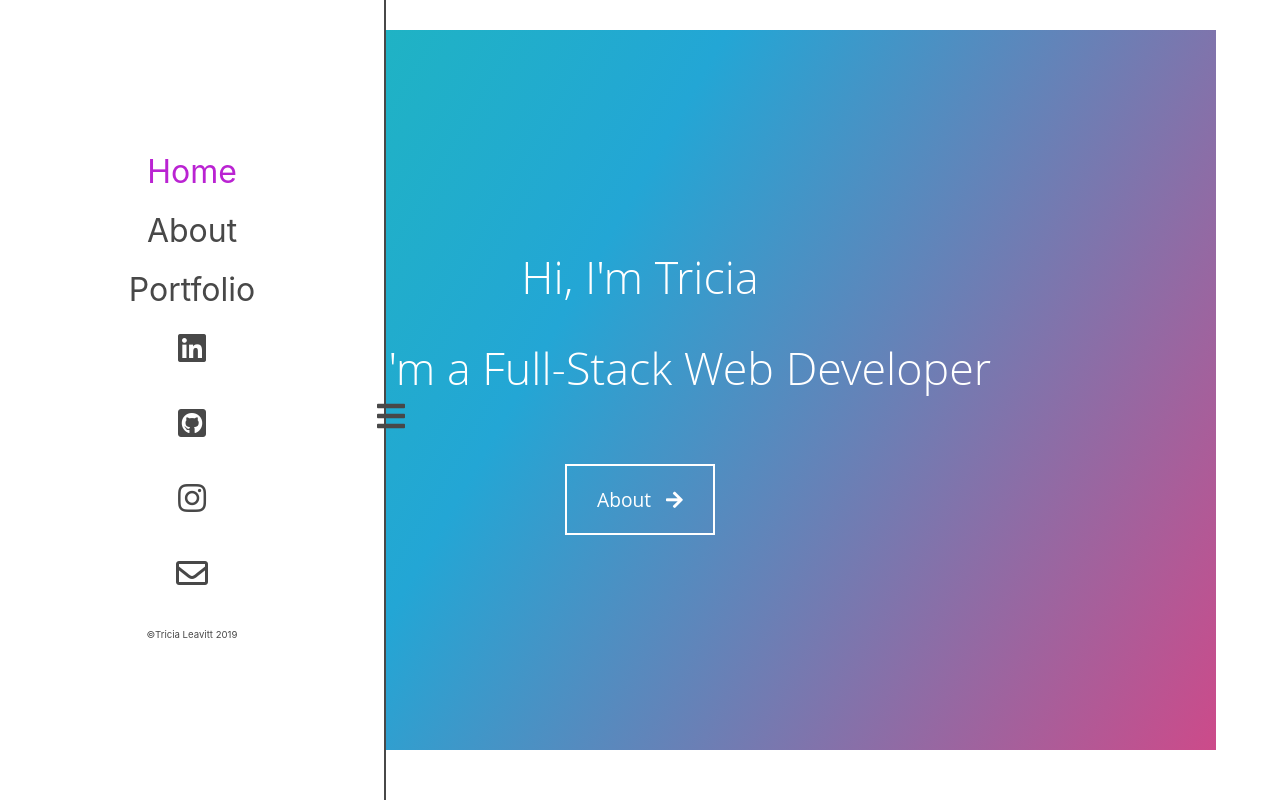
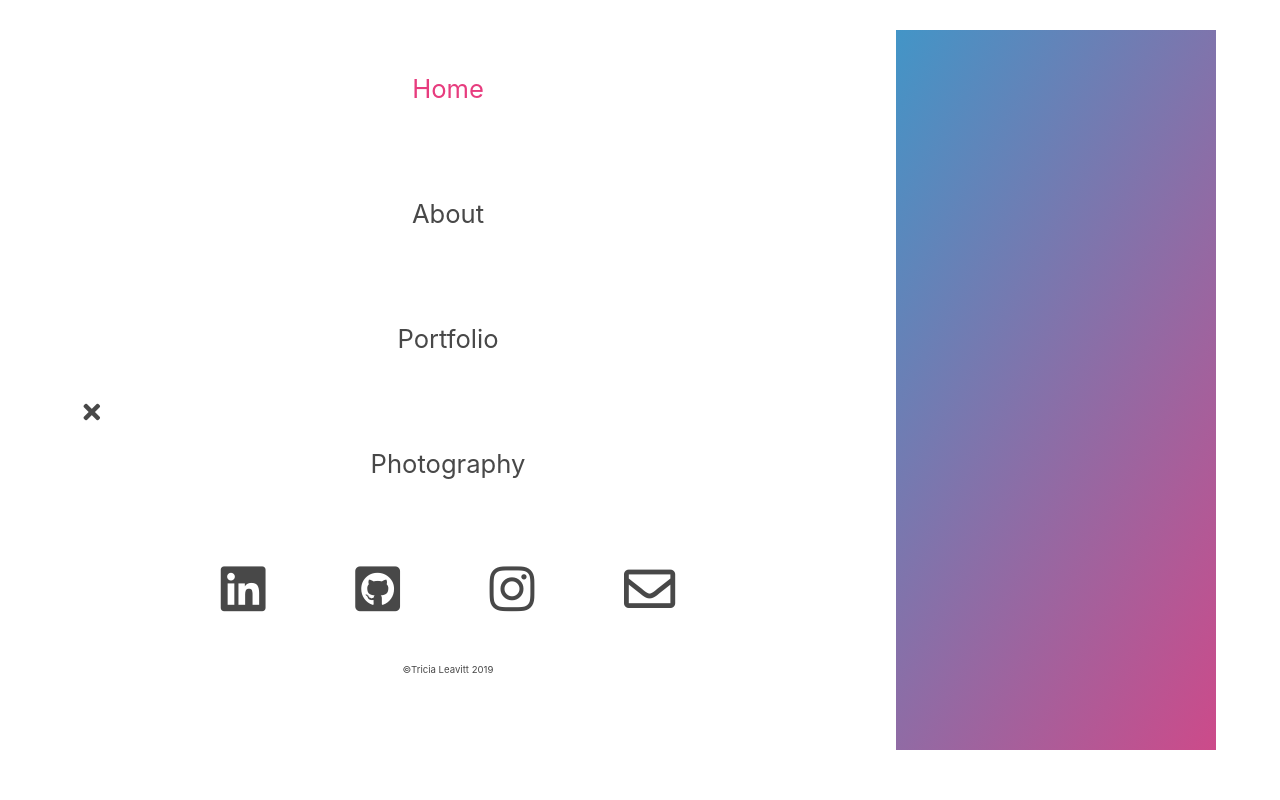
Before and after one commit to tricialeav/Portfolio, a React (Create React App) app: page / in a window 1280 px wide. Both pictures are taken after a click on the icon 41 px from the left and 416 px from the top of the page. Shown: the top 800 px of the page. Built offline with nearby package versions, Linux system fonts and the light colour scheme; some icons are missing.

Commit message:
Added heading font and additional styling

```diff
--- a/public/index.html
+++ b/public/index.html
@@ -23,6 +23,7 @@
       Learn how to configure a non-root public URL by running `npm run build`.
     -->
     <link rel="stylesheet" href="https://use.fontawesome.com/releases/v5.8.1/css/all.css" integrity="sha384-50oBUHEmvpQ+1lW4y57PTFmhCaXp0ML5d60M1M7uH2+nqUivzIebhndOJK28anvf" crossorigin="anonymous">
+    <link href="https://fonts.googleapis.com/css?family=Permanent+Marker" rel="stylesheet">
     <title>Tricia Leavitt</title>
   </head>
   <body>
--- a/src/App.js
+++ b/src/App.js
@@ -7,7 +7,7 @@ import Landing from './views/Landing/Landing';
 import About from './views/About/About';
 import Portfolio from './components/portfolio/portfolio';
 // import Contact from './components/contact/contact';
-import Footer from './components/footer/footer';
+// import Footer from './components/footer/footer';
 
 
 // TODO enable scrolling animation
@@ -21,7 +21,7 @@ class App extends Component {
         <Landing />
         <About />
         <Portfolio />
-        <Footer />
+        {/* <Footer /> */}
       </div>
     );
   }
--- a/src/components/navigation2/navigation2.js
+++ b/src/components/navigation2/navigation2.js
@@ -1,15 +1,14 @@
 import React, { Component } from 'react';
 import { Link, animateScroll as scroll } from "react-scroll";
 import './navigation2.scss'
-
-// TODO update navigation for scroll function
 
 export default class Navigation2 extends Component {
     constructor(props) {
         super(props);
 
         this.state = {
-            navType: 'nav'
+            navType: 'nav',
+            navIcon: 'fas fa-bars'
         }
 
         this.toggleNav = this.toggleNav.bind(this)
@@ -23,11 +22,13 @@ export default class Navigation2 extends Component {
         e.preventDefault();
         if (this.state.navType === 'nav' || this.state.navType === 'closeNav') {
             this.setState({
-                navType: 'openNav'
+                navType: 'openNav',
+                navIcon: 'fas fa-times'
             })
         } else if (this.state.navType === 'openNav') {
             this.setState({
-                navType: 'closeNav'
+                navType: 'closeNav',
+                navIcon: 'fas fa-bars'
             })
         }
 
@@ -38,9 +39,10 @@ export default class Navigation2 extends Component {
             <div id='navigation'>
                 <div className={this.state.navType}>
                     <div className='collapsibleNav' >
-                        <i className="fas fa-bars" onClick={e => this.toggleNav(e)}></i>
+                        <i className={this.state.navIcon} onClick={e => this.toggleNav(e)}></i>
                     </div>
                     {this.state.navType === 'openNav' ?
+                        <div>
                             <div id='navLinks'>
                                 <Link
                                     activeClass="active"
@@ -63,14 +65,28 @@ export default class Navigation2 extends Component {
                                     to="portfolio"
                                     spy={true}
                                     smooth={true}
-                                offset={-1}
+                                    offset={-30}
                                     duration={700}
                                     onClick={e => this.toggleNav(e)}>Portfolio</Link>
+                                <Link
+                                    activeClass="active"
+                                    to="photography"
+                                    spy={true}
+                                    smooth={true}
+                                    offset={-30}
+                                    duration={700}
+                                    onClick={e => this.toggleNav(e)}>Photography</Link>
+
+
+                                <div>
                                     <a href='https://www.linkedin.com/in/tricia-leavitt/' target='_blank'><i className="fab fa-linkedin"></i></a>
                                     <a href='https://github.com/tricialeav' target='_blank'><i className="fab fa-github-square"></i></a>
                                     <a href='https://www.instagram.com/tricialeav/' target='_blank'><i className="fab fa-instagram"></i></a>
                                     <a href="mailto:tricialeavittdevelopment@gmail.com?subject=Website Inquiry"><i className="far fa-envelope"></i></a>
+                                </div>
                                 <small>&copy;Tricia Leavitt 2019</small>
+                            </div>
+
                         </div>
                         : null
                     }
--- a/src/components/navigation2/navigation2.scss
+++ b/src/components/navigation2/navigation2.scss
@@ -6,20 +6,21 @@
     z-index: 1;
     text-align: right;
     width: 40px;
-    border-right: 2px solid rgb(72, 72, 72);
+    // border-right: 2px solid rgb(72, 72, 72);
 
     .collapsibleNav {
         position: relative;
         top: 50vh;
         left: 21px;
 
-        i.fas.fa-bars {
+        i.fas {
             display: block;
+            // width: 20px;
             color: rgb(72, 72, 72);
-            font-size: 2em;
+            font-size: 1.5em;
         }
 
-        i.fas.fa-bars:hover {
+        i.fas:hover {
             cursor: pointer;
         }
     }
@@ -30,24 +31,26 @@
     min-height: 110vh;
     position: fixed;
     top: 0;
-    z-index: 1;
+    z-index: 100;
     text-align: right;
     animation: shut 1s ease;
     width: 40px;
-    border-right: 2px solid rgb(72, 72, 72);
+    // border-right: 2px solid rgb(72, 72, 72);
 
     .collapsibleNav {
         position: relative;
         top: 50vh;
         left: 21px;
+        animation: slight-left 1s ease forwards;
 
-        i.fas.fa-bars {
+        i.fas {
             display: block;
+            width: 20px;
             color: rgb(72, 72, 72);
-            font-size: 2em;
+            font-size: 1.5em;
         }
 
-        i.fas.fa-bars:hover {
+        i.fas:hover {
             cursor: pointer;
         }
     }
@@ -56,27 +59,30 @@
 .openNav {
     background-color: rgb(255, 255, 255);
     min-height: 110vh;
-    width: 30vw;
+    width: 70vw;
     position: fixed;
     top: 0;
     z-index: 1;
     text-align: right;
     animation: open 1s ease;
-    border-right: 2px solid rgb(72, 72, 72);
+    // border-right: 2px solid rgb(72, 72, 72);
 
 
     .collapsibleNav {
         position: relative;
         top: 50vh;
-        left: 21px;
+        left: 10px;
+        animation: slight-right 1s ease forwards;
 
-        i.fas.fa-bars {
+        i.fas {
             display: block;
+            width: 20px;
             color: rgb(72, 72, 72);
-            font-size: 2em;
+            font-size: 1.5em;
+
         }
 
-        i.fas.fa-bars:hover {
+        i.fas:hover {
             cursor: pointer;
         }
     }
@@ -84,29 +90,31 @@
     #navLinks {
         display: grid;
         grid-template-columns: auto;
-        grid-row-gap: auto;
-        justify-items: center;
-        justify-content: center;
-        align-content: center;
         text-align: center;
         color: rgb(72, 72, 72);
-        font-size: 2.5vw;
         animation: fade-in 2s ease;
         position: relative;
-        top: 15vh;
-        margin-bottom: 20px;
+        top: 5vh;
+
         i, .links, a {
             color: rgb(72, 72, 72);
-            font-size: 2.5vw;
-            margin-bottom: 20px;
+            font-size: 4vw;
+            margin-bottom: 75px;
+            line-height: 30px;
+        }
+
+        i.fab, i.far {
+            margin: 0 5%;
+            margin-bottom: 50px;
+            font-size: 8vw;
         }
 
         .active {
-            color: rgb(186, 35, 210);
+            color: #E73C7E;
         }
 
         small {
-            font-size: .75vw;
+            font-size: 2vw;
         }
     }
 
@@ -120,14 +128,14 @@
 
     to {
       margin-right: 0;
-      width: 30vw;
+      width: 70vw;
     }
   }
 
   @keyframes shut {
     from {
       margin-right: 100%;
-      width: 30vw;
+      width: 70vw;
     }
 
     to {
@@ -145,3 +153,51 @@
       opacity: 1;
     }
   }
+
+  @keyframes slight-right {
+      from {
+          opacity: 0;
+          left: 10px;
+      }
+      to {
+          opacity: 1;
+          left: 80px;
+      }
+  }
+
+  @keyframes slight-left {
+    from {
+        opacity: 0;
+        left: 80px;
+    }
+    to {
+        opacity: 1;
+        left: 21px;
+    }
+}
+
+  @media screen and (min-width: 900px) {
+      .openNav {
+    #navLinks {
+        i, .links, a {
+            font-size: 2vw;
+            margin-bottom: 75px;
+            line-height: 50px;
+        }
+
+        i.fab, i.far {
+            margin: 0 5%;
+            margin-bottom: 50px;
+            font-size: 4vw;
+        }
+
+        .active {
+            color: #E73C7E;
+        }
+
+        small {
+            font-size: .75vw;
+        }
+    }
+}
+  }
--- a/src/components/portfolio/portfolio.scss
+++ b/src/components/portfolio/portfolio.scss
@@ -7,47 +7,51 @@
 // }
 
 .portfolio {
-	display: block;
-	height: 90vh;
+	min-height: 90vh;
 	width: 90vw;
-	margin: auto auto;
-	background-size: 200% 200%;
+    background: rgb(0, 189, 193);
+    color: white;
+    margin: auto auto;
+	top: 100px;
+	position: relative;
 
 	#portfolioContainer {
 		min-height: 100vh;
 		margin-bottom: -100px;
-		// max-width: 2000px;
-		// margin-top: 100px;
-		// margin-left: auto;
-		// margin-right: auto;
 
 		h1 {
-			// transform: rotate(90deg);
-			// transform-origin: left top 0;
+			font-family: 'Permanent Marker', cursive;
+			text-align: center;
+			padding: 20px 0;
 		}
 
 		#portfolioList {
 			list-style-type: none;
 			display: grid;
-			grid-template-columns: repeat(auto-fit, minmax(300px, 1fr));
+			grid-template-columns: repeat(auto-fit, minmax(250px, 1fr));
 			grid-column-gap: 10px;
-			width: 90vw;
+			width: 80vw;
 			max-width: 2000px;
-			margin:  0 auto 100px;
+			margin:  0 auto 50px;
 			padding: 40px 0 0 0;
 			align-items: center;
 			justify-items: center;
 
 			.portfolioCard {
-				margin: 30px auto;
+				margin: 0 auto;
         		max-width: 1000px;
 				background: white;
 				color: rgb(60, 60, 60);
 				margin-bottom: 20px;
-				height: 290px;
-				width: 290px;
+				height: 240px;
+				width: 240px;
 				box-shadow: 0px 1px 3px 2px rgba(0, 0, 0, 0.2);
 				border-radius: 20px;
+
+				a {
+					text-decoration: none;
+					color: rgb(60, 60, 60);
+				}
 			}
 
 			.portfolioCard:hover {
@@ -55,8 +59,8 @@
 			}
 
 			.portfolioGraphics {
-				width: 270px;
-				height: 170px;
+				width: 220px;
+				height: 130px;
 				display: block;
 				margin: 0 auto;
 				padding: 10px;
--- a/src/views/Landing/Landing.js
+++ b/src/views/Landing/Landing.js
@@ -17,10 +17,6 @@ export default class Landing extends Component {
     this.increaseSize = this.increaseSize.bind(this);
   }
 
-  // componentDidMount() {
-  //   document.body.classList.add("background-colors");
-  // }
-
   increaseSize = () => {
     this.setState ({
       increaseSize: true
@@ -37,7 +33,7 @@ export default class Landing extends Component {
     return (
       <div className="landing">
         <h1 className='landingText'>Hi, I'm Tricia</h1>
-        <h1 className='landingText'>and I'm a Full-Stack Web Developer</h1>
+        <h1 className='landingText'>and I'm a Web Developer</h1>
         <div id='buttonDiv'>
           <Link
             activeClass="active"
--- a/src/views/Landing/Landing.scss
+++ b/src/views/Landing/Landing.scss
@@ -30,7 +30,7 @@
 	#learnMoreButton {
 		padding: 20px 30px;
 		background: transparent;
-		font-family: 'Open Sans';
+		font-family: 'Permanent Marker', cursive;
 		font-weight: 500;
 		font-size: 1.5vw;
 		color: white;
```
Also changed, not shown: src/components/portfolio/portfolio.js (+10 -9 lines), src/views/About/About.js (+25 -7 lines), src/views/About/About.scss (+39 -57 lines). Lines whose indentation alone changed are shown as unchanged.
